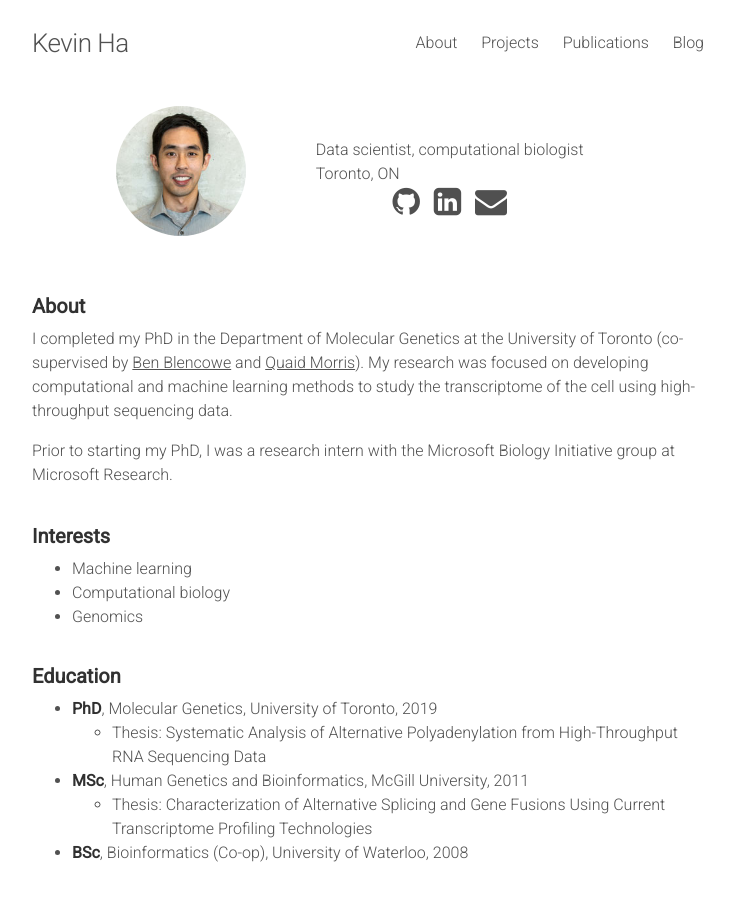
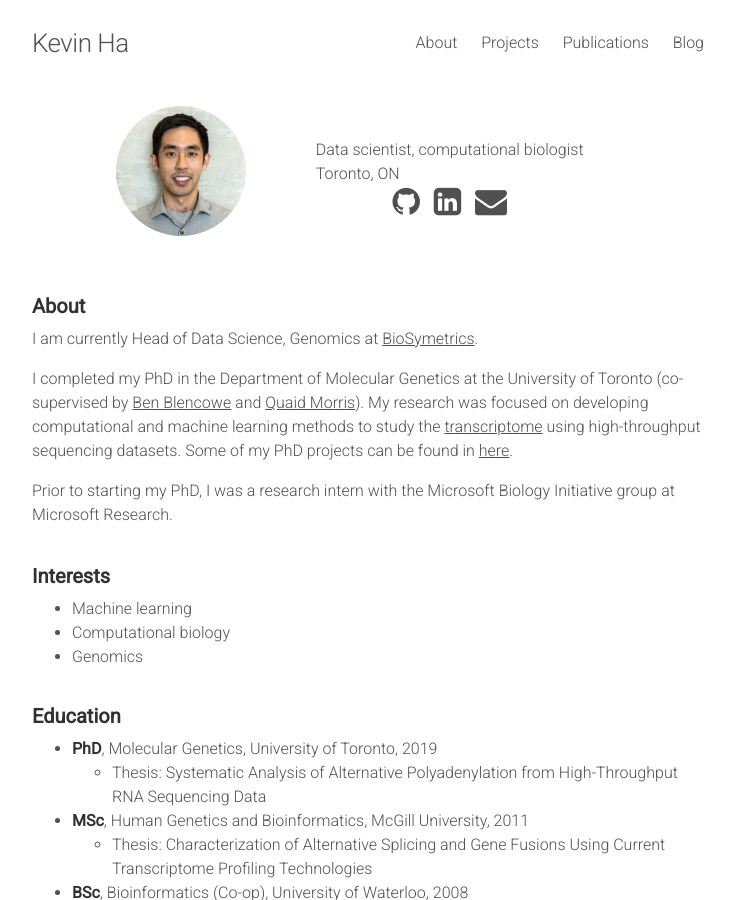
Before and after one commit to kcha/kcha.github.io, a Jekyll site: the page built from index.md, in a window 1280 px wide and 900 px high. Shown: the whole window, without its empty margins (272-1006 px from the left). Built offline with Jekyll 4.4.1, drawn with Linux system fonts in a browser that asks for light colours; nearby versions of some CDN libraries.

Commit message:
Update bio

```diff
--- a/index.md
+++ b/index.md
@@ -5,12 +5,17 @@ title: Home
 
 # About
 
+I am currently Head of Data Science, Genomics at
+[BioSymetrics](https://www.biosymetrics.com).
+
 I completed my PhD in the Department of Molecular Genetics at the
 University of Toronto (co-supervised by [Ben
 Blencowe](http://sites.utoronto.ca/intron) and [Quaid
 Morris](http://www.morrislab.ca)). My research was focused on developing
-computational and machine learning methods to study the transcriptome of the
-cell using high-throughput sequencing data.
+computational and machine learning methods to study the
+[transcriptome](https://en.wikipedia.org/wiki/Transcriptome) using
+high-throughput sequencing datasets. Some of my PhD projects can be found in
+[here](projects).
 
 Prior to starting my PhD, I was a research intern with the
 Microsoft Biology Initiative group at
```
